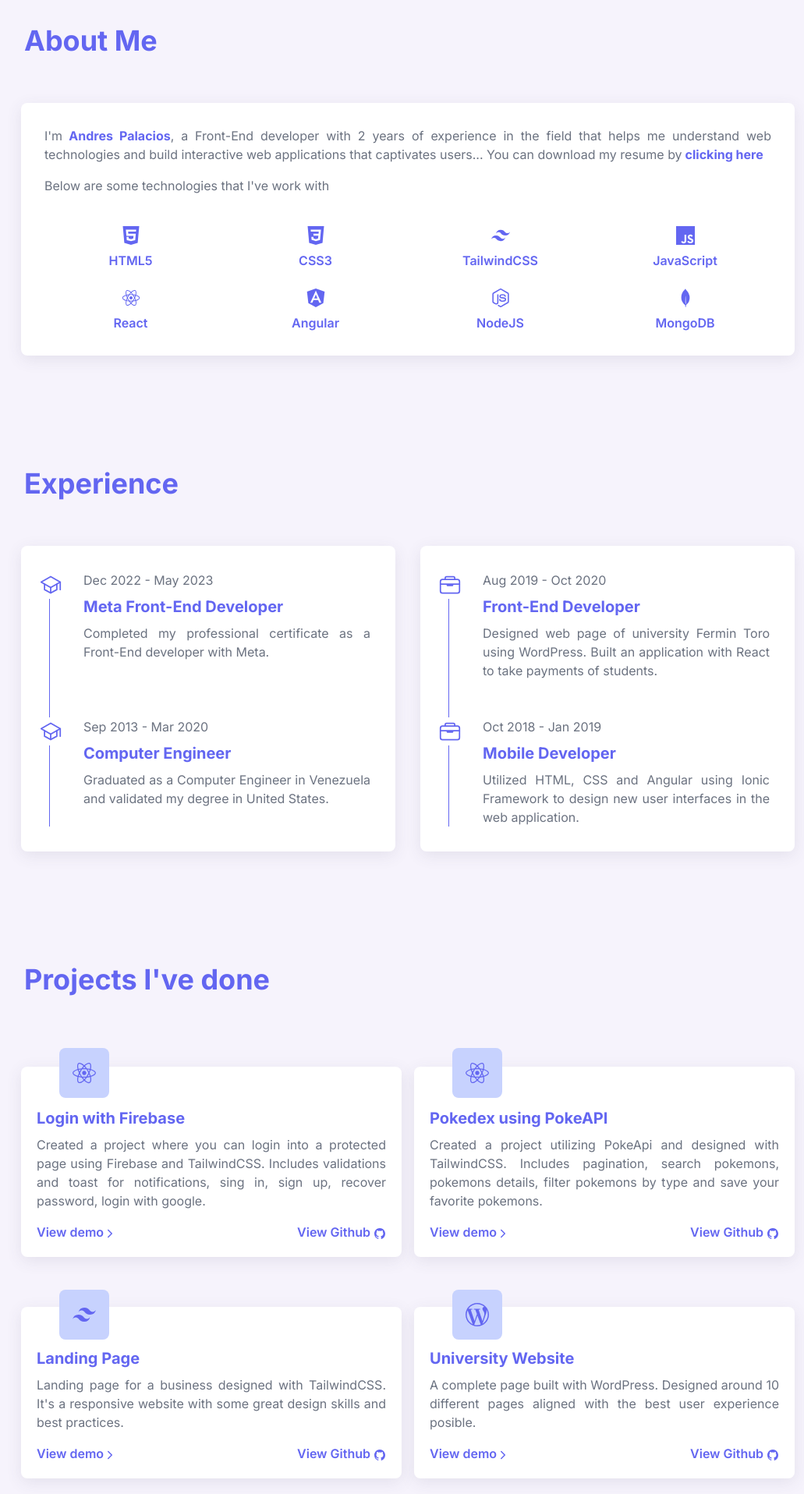
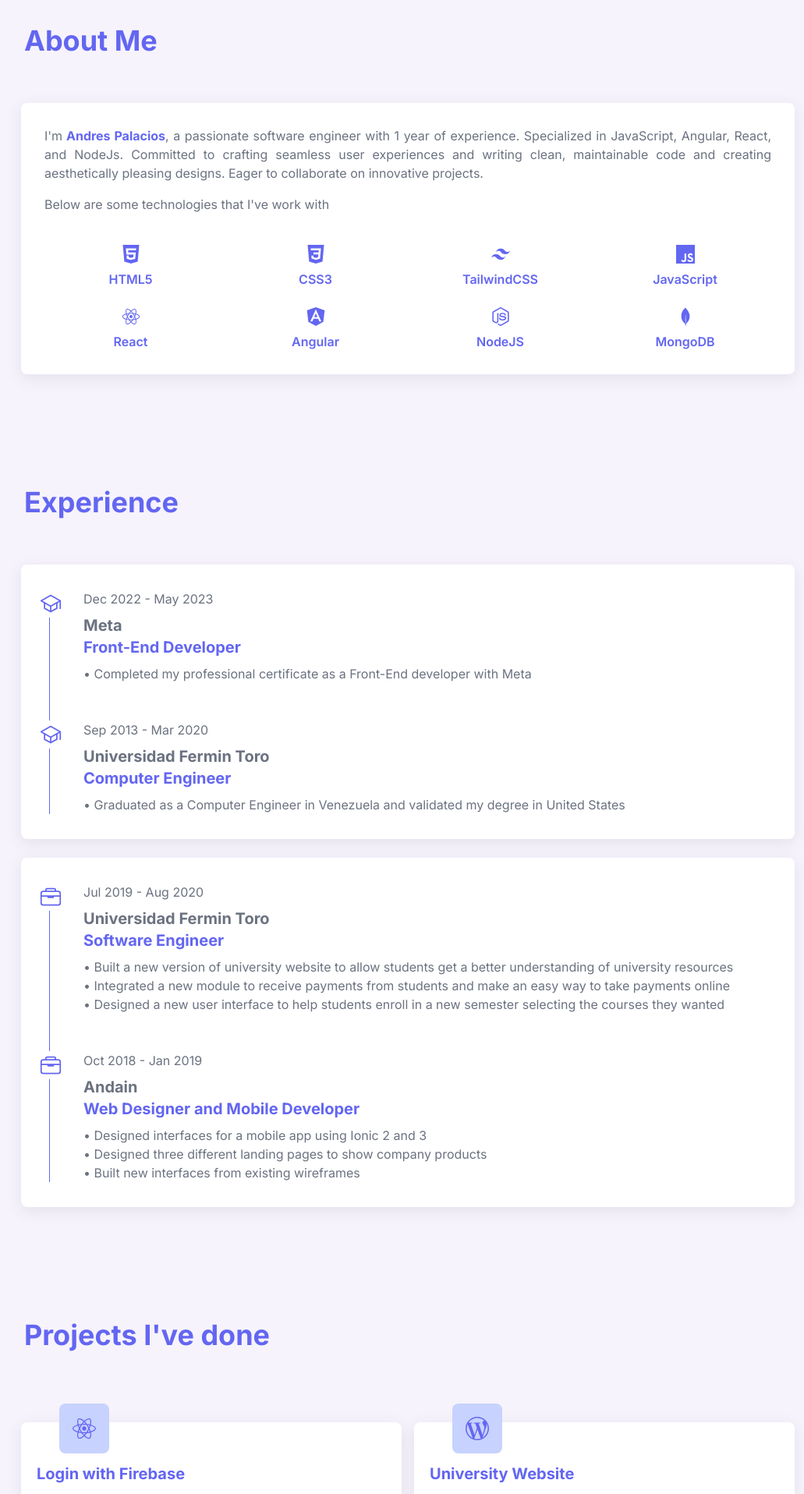
Before and after one commit to Andrespvzla/portfolio, a React (Vite) app: page / in a window 1280 px wide. Shown: the part 880-2796 px from the top of the page at 78% size, without its empty margins (167-1198 px from the left). Built offline with nearby package versions, Linux system fonts and the light colour scheme.

Commit message:
Changes to resume and experience

```diff
--- a/src/components/about/About.jsx
+++ b/src/components/about/About.jsx
@@ -1,13 +1,5 @@
 import { IoLogoReact } from 'react-icons/io5';
-import {
-  SiTailwindcss,
-  SiAngular,
-  SiHtml5,
-  SiCss3,
-  SiJavascript,
-  SiNodedotjs,
-  SiMongodb,
-} from 'react-icons/si';
+import { SiTailwindcss, SiAngular, SiHtml5, SiCss3, SiJavascript, SiNodedotjs, SiMongodb } from 'react-icons/si';
 
 const skills = [
     { name: 'HTML5', icon: SiHtml5 },
@@ -28,15 +20,10 @@
                 <div className="grid p-[1.875rem] custom_shadow rounded-lg bg-white col-span-12 lg:-mt-8">
                     <p className="text-gray-500 text-justify">
                         I&apos;m
-            <span className="text-indigo-500 font-bold">
-              &nbsp;Andres Palacios
-            </span>
-            , a Front-End developer with 2 years of experience in the field that
-            helps me understand web technologies and build interactive web
-            applications that captivates users... You can download my resume by
-            <button className="ml-1 text-indigo-500 font-bold hover:underline">
-              clicking here
-            </button>
+                        <span className="text-indigo-500 font-bold">&nbsp;Andres Palacios</span>, a passionate software
+                        engineer with 1 year of experience. Specialized in JavaScript, Angular, React, and NodeJs.
+                        Committed to crafting seamless user experiences and writing clean, maintainable code and
+                        creating aesthetically pleasing designs. Eager to collaborate on innovative projects.
                     </p>
                     <div className="mt-4">
                         <p className="text-gray-500 text-justify">
--- a/src/components/home/Home.jsx
+++ b/src/components/home/Home.jsx
@@ -1,32 +1,16 @@
-import {
-  IoLogoLinkedin,
-  IoLogoTwitter,
-  IoLogoGithub,
-  IoArrowDown,
-} from 'react-icons/io5';
+import { IoLogoLinkedin, IoLogoTwitter, IoLogoGithub, IoArrowDown } from 'react-icons/io5';
 
 import { Link } from 'react-scroll';
 
 export const Home = () => {
     return (
-    <div
-      id="home"
-      className="lg:bg-[url('./assets/bg.png')] bg-no-repeat bg-none bg-cover bg-center"
-    >
+        <div id="home" className="lg:bg-[url('./assets/bg.png')] bg-no-repeat bg-none bg-cover bg-center">
             <section className="max-w-5xl px-4 mx-auto my-0 flex relative min-h-screen items-center justify-center">
                 <div className="z-1 max-width-[540px] text-center">
-          <h1 className="font-extrabold text-6xl text-indigo-500 mb-4">
-            Andres Palacios
-          </h1>
-          <span className="text-2xl text-gray-500 font-bold">
-            I&apos;m a Front-End Developer
-          </span>
+                    <h1 className="font-extrabold text-6xl text-indigo-500 mb-4">Andres Palacios</h1>
+                    <span className="text-2xl text-gray-500 font-bold">I&apos;m a Software Engineer</span>
                     <div className="flex items-center justify-center gap-x-7 mt-6 mb-8">
-            <a
-              href="https://twitter.com/_Aepalacios"
-              target="blank"
-              className="social__media-icon"
-            >
+                        <a href="https://twitter.com/_Aepalacios" target="blank" className="social__media-icon">
                             <IoLogoTwitter />
                         </a>
                         <a
@@ -36,24 +20,15 @@
                         >
                             <IoLogoLinkedin />
                         </a>
-            <a
-              target="blank"
-              href="https://github.com/Andrespvzla"
-              className="social__media-icon"
-            >
+                        <a target="blank" href="https://github.com/Andrespvzla" className="social__media-icon">
                             <IoLogoGithub />
                         </a>
                     </div>
-          <Link to="contact" smooth={true} duration={500} className="btn">
-            Hire me
-          </Link>
+                    <a href="../../public/resume.pdf" target="_blank" className="btn">
+                        View Resume
+                    </a>
                     <div className="absolute bottom-10 left-0 w-[100%] grid place-content-center">
-            <Link
-              to="about"
-              smooth={true}
-              duration={500}
-              className="text-gray-500 cursor-pointer"
-            >
+                        <Link to="about" smooth={true} duration={500} className="text-gray-500 cursor-pointer">
                             <span>Scroll Down</span>
                             <IoArrowDown className="text-2xl text-indigo-500 scale__effect my-2 mx-auto" />
                         </Link>
--- a/src/components/portfolio/Portfolio.jsx
+++ b/src/components/portfolio/Portfolio.jsx
@@ -14,12 +14,8 @@
                                 <div className="bg-indigo-200 text-white rounded-lg h-16 w-16 absolute top-[-10%] left-[10%] grid place-content-center">
                                     <elem.icon className="text-indigo-500 text-3xl" />
                                 </div>
-                <h3 className="text-xl font-bold text-indigo-500 mt-8 mb-2">
-                  {elem.name}
-                </h3>
-                <p className="text-light text-gray-500 mb-4 text-justify">
-                  {elem.desc}
-                </p>
+                                <h3 className="text-xl font-bold text-indigo-500 mt-8 mb-2">{elem.name}</h3>
+                                <p className="text-light text-gray-500 mb-4 text-justify">{elem.desc}</p>
                                 <div className="flex justify-between">
                                     <a
                                         href={elem.demo}
@@ -30,6 +26,7 @@
                                         View demo
                                         <IoChevronForwardOutline className="inline" />
                                     </a>
+                                    {elem.git ? (
                                         <a
                                             href={elem.git}
                                             className="text-indigo-500 font-semibold scale__effect"
@@ -39,6 +36,7 @@
                                             View Github
                                             <IoLogoGithub className="inline ml-1" />
                                         </a>
+                                    ) : null}
                                 </div>
                             </div>
                         </div>
--- a/src/components/portfolio/data.js
+++ b/src/components/portfolio/data.js
@@ -1,5 +1,5 @@
 import { FaReact } from 'react-icons/fa';
-import { SiTailwindcss, SiWordpress } from 'react-icons/si';
+import { SiWordpress, SiJavascript } from 'react-icons/si';
 
 const Data = [
     {
@@ -7,37 +7,36 @@
         category: 'react',
         icon: FaReact,
         name: 'Login with Firebase',
-    desc: 'Created a project where you can login into a protected page using Firebase and TailwindCSS. Includes validations and toast for notifications, sing in, sign up, recover password, login with google.',
-    git: 'http://www.github.com',
-    demo: 'http://www.demo.com',
+        desc: 'Created a project where you can login into a protected page using Firebase and TailwindCSS. Includes validations and toast for notifications, sing in, sign up, recover password, login with google',
+        git: 'https://github.com/Andrespvzla/login-firebase',
+        demo: 'https://loginproject.andrespalacios.dev/login',
     },
-  {
-    id: 2,
-    category: 'react',
-    icon: FaReact,
-    name: 'Pokedex using PokeAPI',
-    desc: 'Created a project utilizing PokeApi and designed with TailwindCSS. Includes pagination, search pokemons, pokemons details, filter pokemons by type and save your favorite pokemons.',
-    git: 'http://www.github.com',
-    demo: 'http://www.demo.com',
-  },
-
+    // {
+    //     id: 2,
+    //     category: 'react',
+    //     icon: FaReact,
+    //     name: 'Pokedex using PokeAPI',
+    //     desc: 'Created a project utilizing PokeApi and designed with TailwindCSS. Includes pagination, search pokemons, pokemons details, filter pokemons by type and save your favorite pokemons.',
+    //     git: 'http://www.github.com',
+    //     demo: 'http://www.demo.com',
+    // },
     {
         id: 3,
-    category: 'tailwindcss',
-    icon: SiTailwindcss,
-    name: 'Landing Page',
-    desc: `Landing page for a business designed with TailwindCSS. It's a responsive website with some great design skills and best practices.`,
-    git: 'http://www.github.com',
-    demo: 'http://www.demo.com',
+        category: 'wordpress',
+        icon: SiWordpress,
+        name: 'University Website',
+        desc: 'A complete page built with WordPress. Designed around 10 different pages aligned with the best user experience posible. Included a module to take payment from students using React',
+        git: '',
+        demo: 'https://uft.edu.ve',
     },
     {
         id: 4,
-    category: 'wordpress',
-    icon: SiWordpress,
-    name: 'University Website',
-    desc: 'A complete page built with WordPress. Designed around 10 different pages aligned with the best user experience posible.',
-    git: 'http://www.github.com',
-    demo: 'http://www.demo.com',
+        category: 'javascript',
+        icon: SiJavascript,
+        name: 'ToDo App',
+        desc: 'A ToDo app created with Vite and Vanilla JavaScript. You can create new ToDos, remove all ToDos, complete a ToDo and filter ToDos',
+        git: 'https://github.com/Andrespvzla/todo-vite-app',
+        demo: 'https://andrespalacios-todoapp.netlify.app',
     },
 ];
 
--- a/src/components/resume/Card.jsx
+++ b/src/components/resume/Card.jsx
@@ -5,10 +5,15 @@
         <div className="relative pl-12 pb-12 last:pb-0 before:content-[''] before:w-[1px] before:h-[100%] before:bg-indigo-500 before:absolute before:left-1 before:top-0">
             <props.icon className="timeline__icon" />
             <span className="text-gray-500">{props.year}</span>
-      <h3 className="text-xl my-2 mx-0 font-bold text-indigo-500">
-        {props.title}
-      </h3>
-      <p className="text-gray-500 text-justify">{props.desc}</p>
+            <h3 className="text-xl mt-2 mx-0 font-bold text-gray-500">{props.company}</h3>
+            <h3 className="text-xl mb-2 mx-0 font-bold text-indigo-500">{props.title}</h3>
+            {props.desc.map((e, key) => {
+                return (
+                    <p key={key} className="text-gray-500 text-justify">
+                        {e}
+                    </p>
+                );
+            })}
         </div>
     );
 };
@@ -16,5 +21,6 @@
 Card.propTypes = {
     year: PropTypes.string,
     title: PropTypes.string,
-  desc: PropTypes.string,
+    desc: PropTypes.array,
+    company: PropTypes.string,
 };
--- a/src/components/resume/Resume.jsx
+++ b/src/components/resume/Resume.jsx
@@ -5,7 +5,7 @@
     return (
         <section id="resume" className="max-w-5xl px-4 mx-auto my-0 pt-28 pb-8">
             <h2 className="section__title">Experience</h2>
-      <div className="grid grid-cols-1 lg:grid-cols-2 gap-x-8 gap-y-6">
+            <div className="grid grid-cols-1 gap-x-8 gap-y-6">
                 <div className="grid p-8 rounded-lg custom_shadow bg-white">
                     {data.map((val, id) => {
                         if (val.category === 'education') {
@@ -14,6 +14,7 @@
                                     key={id}
                                     icon={val.icon}
                                     title={val.title}
+                                    company={val.company}
                                     year={val.year}
                                     desc={val.desc}
                                 />
@@ -29,6 +30,7 @@
                                     key={id}
                                     icon={val.icon}
                                     title={val.title}
+                                    company={val.company}
                                     year={val.year}
                                     desc={val.desc}
                                 />
--- a/src/components/resume/data.js
+++ b/src/components/resume/data.js
@@ -6,8 +6,9 @@
         category: 'education',
         icon: IoSchoolOutline,
         year: 'Dec 2022 - May 2023',
-    title: 'Meta Front-End Developer',
-    desc: 'Completed my professional certificate as a Front-End developer with Meta.',
+        title: 'Front-End Developer',
+        company: 'Meta',
+        desc: ['• Completed my professional certificate as a Front-End developer with Meta'],
     },
     {
         id: 2,
@@ -15,23 +16,36 @@
         icon: IoSchoolOutline,
         year: 'Sep 2013 - Mar 2020',
         title: 'Computer Engineer',
-    desc: 'Graduated as a Computer Engineer in Venezuela and validated my degree in United States.',
+        company: 'Universidad Fermin Toro',
+        desc: ['• Graduated as a Computer Engineer in Venezuela and validated my degree in United States'],
     },
     {
         id: 3,
         category: 'experience',
         icon: IoBriefcaseOutline,
-    year: 'Aug 2019 - Oct 2020',
-    title: 'Front-End Developer',
-    desc: 'Designed web page of university Fermin Toro using WordPress. Built an application with React to take payments of students.',
+        year: 'Jul 2019 - Aug 2020',
+        title: 'Software Engineer',
+        company: 'Universidad Fermin Toro',
+        desc: [
+            '• Built a new version of university website to allow students get a better understanding of university resources',
+
+            '• Integrated a new module to receive payments from students and make an easy way to take payments online',
+
+            '• Designed a new user interface to help students enroll in a new semester selecting the courses they wanted',
+        ],
     },
     {
         id: 4,
         category: 'experience',
         icon: IoBriefcaseOutline,
         year: 'Oct 2018 - Jan 2019',
-    title: 'Mobile Developer',
-    desc: 'Utilized HTML, CSS and Angular using Ionic Framework to design new user interfaces in the web application.',
+        title: 'Web Designer and Mobile Developer',
+        company: 'Andain',
+        desc: [
+            '• Designed interfaces for a mobile app using Ionic 2 and 3',
+            '• Designed three different landing pages to show company products',
+            '• Built new interfaces from existing wireframes',
+        ],
     },
 ];
 
```
Also changed, not shown: src/index.css (indentation only), 1 other file (tests, documents, lock files or other folders). Lines whose indentation alone changed are shown as unchanged.
